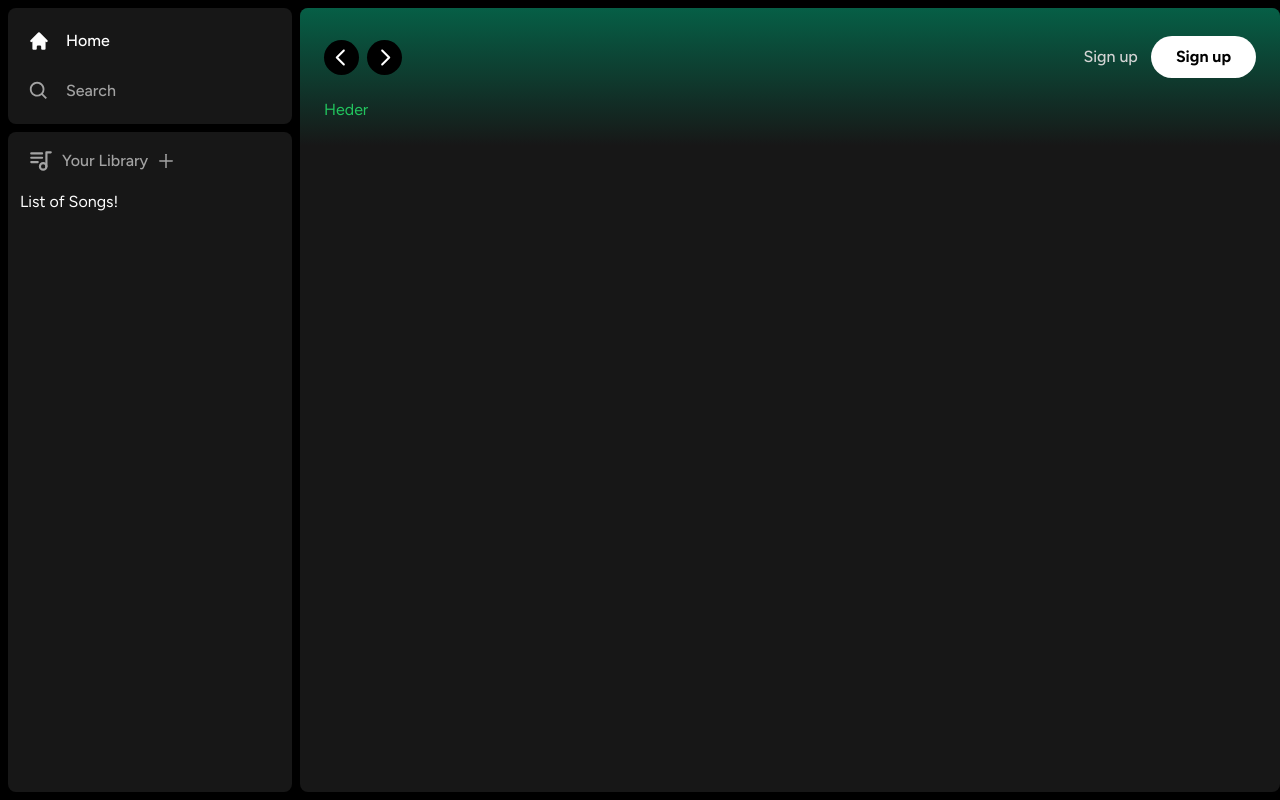
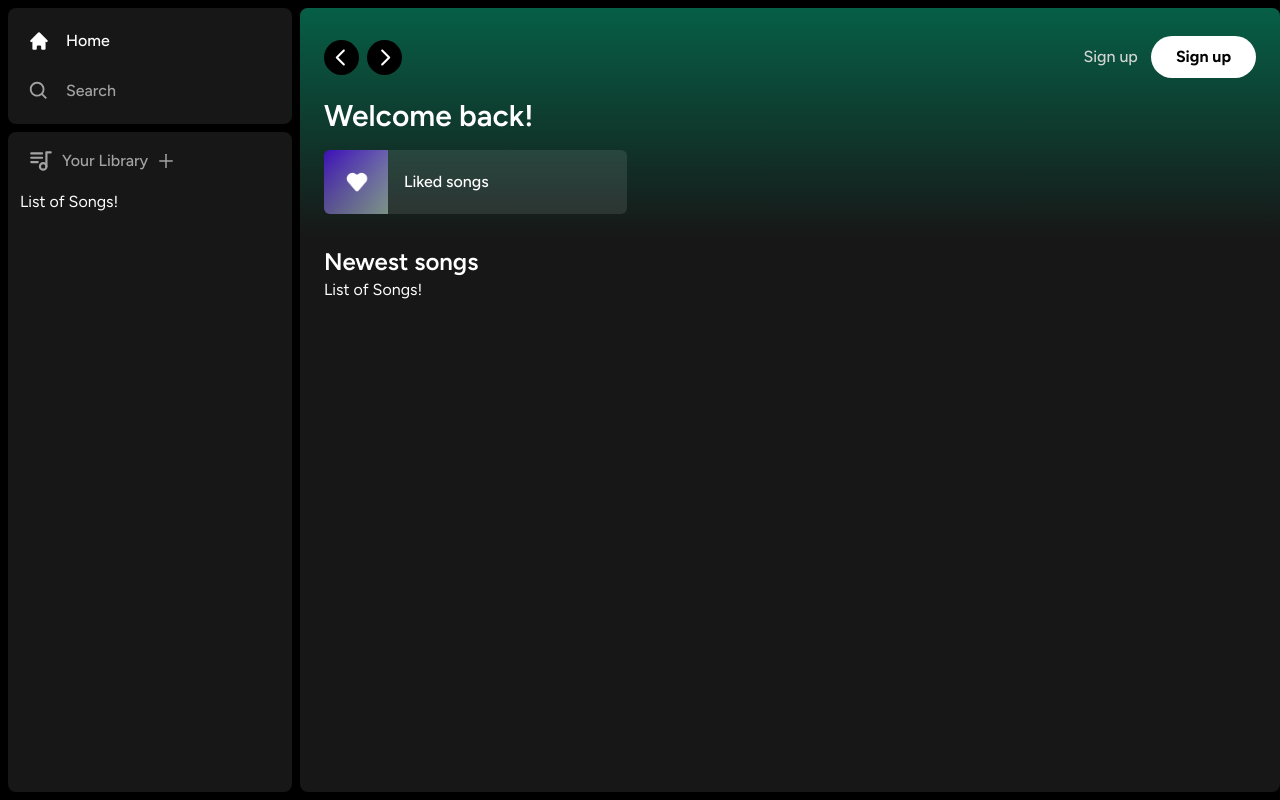
Before and after one commit to tadokorokantoku/Spotify-Clone, a Next.js app: page / in a window 1280 px wide. Built offline with nearby package versions, Linux system fonts and the light colour scheme.

Commit message:
メイン画面

```diff
--- a/app/(site)/page.tsx
+++ b/app/(site)/page.tsx
@@ -1,9 +1,9 @@
 import Header from '@/components/Header'
+import ListItem from '@/components/ListItem'
 
 export default function Home() {
   return (
     <div className="
-    text-green-500
     bg-neutral-900
     rounded-lg
     h-full
@@ -11,9 +11,45 @@
     overflow-hidden
     overflow-y-auto
     ">
-      <Header>
-        Heder
+      <Header className='mb-2'>
+        <h1
+          className='
+            text-white
+            text-3xl
+            font-semibold
+          '
+        >
+          Welcome back!
+        </h1>
+        <div
+          className='
+            grid
+            grid-cols-1
+            sm:grid-cols-2
+            xl:grid-cols-3
+            2xl:grid-cols-4
+            gap-3
+            mt-4
+          '
+        >
+          <ListItem
+            image="/images/liked.png"
+            name="Liked songs"
+            href="liked"
+          />
+        </div>
       </Header>
+      <div className='mt-2 mb-7 px-6'>
+        <div className='flex justify-between items-center'>
+          <div className='text-white text-2xl font-semibold'>
+            Newest songs
+          </div>
+        </div>
+        <div>
+          List of Songs!
+        </div>
+      </div>
+
     </div>
   )
 }
--- /dev/null
+++ b/components/ListItem.tsx
@@ -0,0 +1,81 @@
+"use client"
+
+import React, { FC } from 'react';
+import Image from 'next/image'
+import { useRouter } from 'next/navigation';
+import { FaPlay} from 'react-icons/fa'
+
+interface ListItemProps {
+  image: string;
+  name: string;
+  href: string;
+};
+
+const ListItem: FC<ListItemProps> = ({
+  image,
+  name,
+  href,
+}) => {
+  const router = useRouter();
+
+  const onClick = () => {
+    router.push(href);
+  }
+
+  return (
+    <button
+      onClick={onClick}
+      className='
+        relative
+        group
+        flex
+        items-center
+        rounded-md
+        overflow-hidden
+        gap-x-4
+        bg-neutral-100/10
+        hover:bg-neutral-100/20
+        transition
+        pr-4
+      '
+    >
+      <div className="
+        relative
+        min-h-[64px]
+        min-w-[64px]
+      "
+      >
+        <Image
+          className='object-cover'
+          fill
+          src={image}
+          alt="image"
+        />
+      </div>
+      <p className='font-medium truncate py-5'>
+        {name}
+      </p>
+      <div
+        className='
+          absolute
+          transition
+          opacity-0
+          rounded-full
+          flex
+          items-center
+          justify-center
+          bg-green-500
+          p-4
+          drop-shadow-md
+          right-5
+          group-hover:opacity-100
+          hover:scale-110
+        '
+      >
+        <FaPlay className="text-black" />
+      </div>
+    </button>
+  );
+};
+
+export default ListItem;
```
Also changed, not shown: public/images/liked.png (added).
